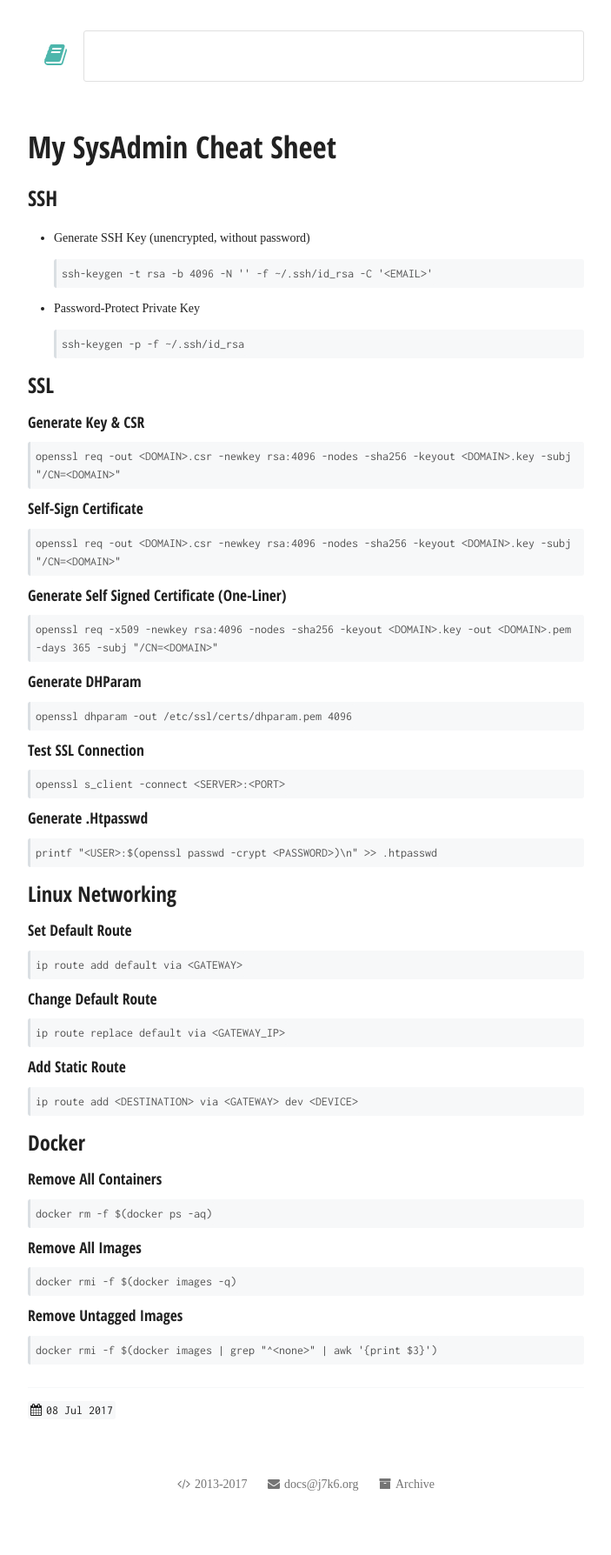
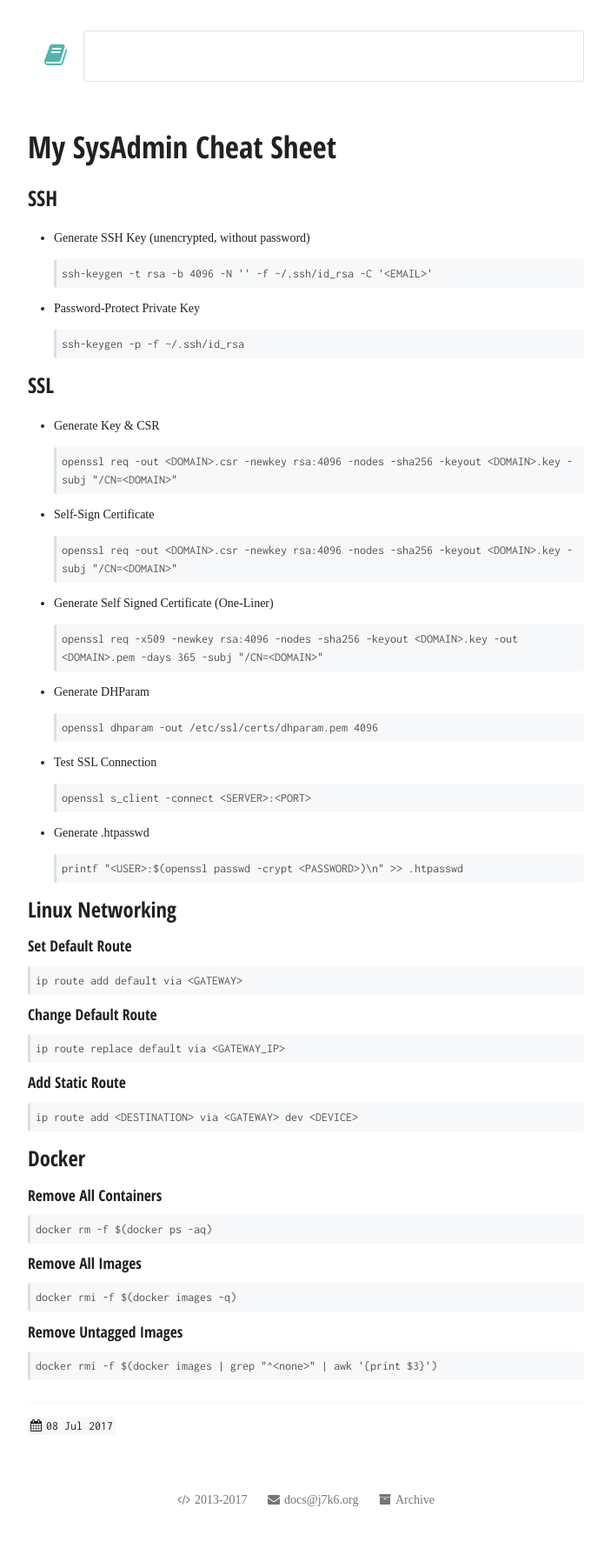
Before and after one commit to gh0st/docs.j7k6.org, a Jekyll site: the page built from _posts/2017-07-08-my-sysadmin-cheat-sheet.md, in a window 1280 px wide. Shown: the whole page at 87% size, without its empty margins (288-991 px from the left). Built offline with Jekyll 4.4.1, drawn with Linux system fonts in a browser that asks for light colours; nearby versions of some CDN libraries; some web fonts are replaced.

Commit message:
my sysadmin cheat sheet

````diff
--- a/_posts/2017-07-08-my-sysadmin-cheat-sheet.md
+++ b/_posts/2017-07-08-my-sysadmin-cheat-sheet.md
@@ -15,35 +15,30 @@ tags: []
   ```
 
 ## SSL
-### Generate Key & CSR
-```bash
-openssl req -out <DOMAIN>.csr -newkey rsa:4096 -nodes -sha256 -keyout <DOMAIN>.key -subj "/CN=<DOMAIN>"
-```
-
-### Self-Sign Certificate
-```bash
-openssl req -out <DOMAIN>.csr -newkey rsa:4096 -nodes -sha256 -keyout <DOMAIN>.key -subj "/CN=<DOMAIN>"
-```
-
-### Generate Self Signed Certificate (One-Liner)
-```bash
-openssl req -x509 -newkey rsa:4096 -nodes -sha256 -keyout <DOMAIN>.key -out <DOMAIN>.pem -days 365 -subj "/CN=<DOMAIN>"
-```
-
-### Generate DHParam
-```bash
-openssl dhparam -out /etc/ssl/certs/dhparam.pem 4096
-```
-
-### Test SSL Connection
-```bash
-openssl s_client -connect <SERVER>:<PORT>
-```
-
-### Generate .htpasswd
-```bash
-printf "<USER>:$(openssl passwd -crypt <PASSWORD>)\n" >> .htpasswd
-```
+- Generate Key & CSR
+  ```bash
+  openssl req -out <DOMAIN>.csr -newkey rsa:4096 -nodes -sha256 -keyout <DOMAIN>.key -subj "/CN=<DOMAIN>"
+  ```
+- Self-Sign Certificate
+  ```bash
+  openssl req -out <DOMAIN>.csr -newkey rsa:4096 -nodes -sha256 -keyout <DOMAIN>.key -subj "/CN=<DOMAIN>"
+  ```
+- Generate Self Signed Certificate (One-Liner)
+  ```bash
+  openssl req -x509 -newkey rsa:4096 -nodes -sha256 -keyout <DOMAIN>.key -out <DOMAIN>.pem -days 365 -subj "/CN=<DOMAIN>"
+  ```
+- Generate DHParam
+  ```bash
+  openssl dhparam -out /etc/ssl/certs/dhparam.pem 4096
+  ```
+- Test SSL Connection
+  ```bash
+  openssl s_client -connect <SERVER>:<PORT>
+  ```
+- Generate .htpasswd
+  ```bash
+  printf "<USER>:$(openssl passwd -crypt <PASSWORD>)\n" >> .htpasswd
+  ```
 
 ## Linux Networking
 
````
